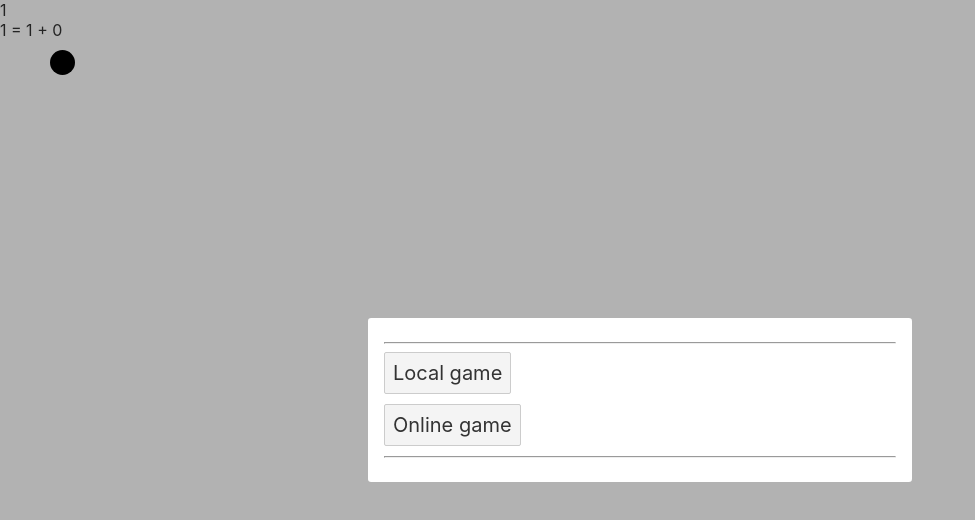
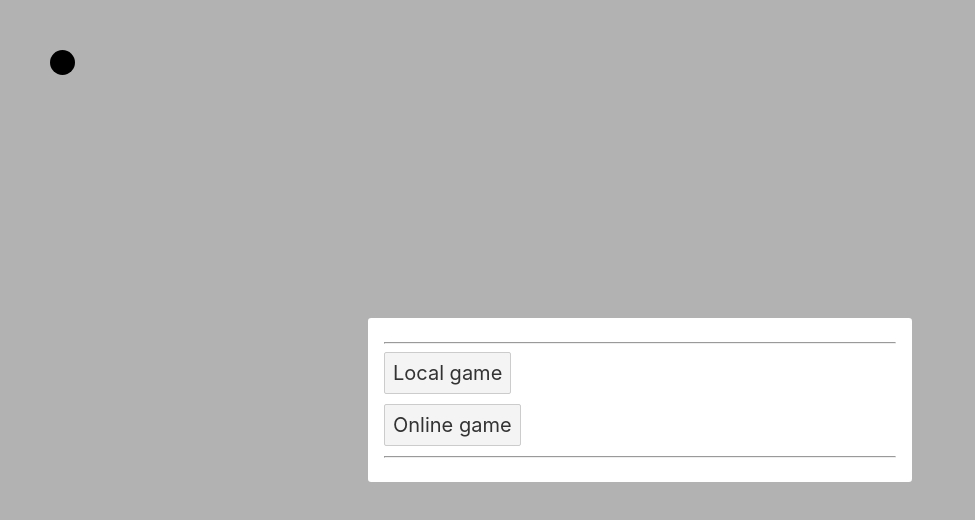
Before and after one commit to ketonen/pingpong-svelte, a Svelte app: page / in a window 1280 px wide. Shown: the top 520 px of the page, without its empty margins (0-975 px from the left). Built offline with nearby package versions, Linux system fonts and the light colour scheme.

Commit message:
Simplified game logic

```diff
--- a/src/App.svelte
+++ b/src/App.svelte
@@ -15,15 +15,12 @@
     rightDown: false
   };
 
-  let ballPosition = { x: 50, y: 50 };
-  let ballSpeedMultiplier;
+  let ballPosition;
 
-  let ballXDirection;
-  let ballXMomentum;
-
-
-  $: ballXDirectionWithMomentum = ballXDirection + ballXMomentum;
-  let ballYDirection = 1;
+  let ballStep = {
+    x: 0,
+    y: 2
+  };
 
   function callbackFunction(event) {
     gameType = event.detail;
@@ -32,12 +29,10 @@
   }
 
   let resetGame = () => {
+    ballPosition = { x: 50, y: 50 }
     gameType = undefined;
-    ballSpeedMultiplier = 3;
     own = 0;
     enemy = 0;
-    ballXDirection = 1;
-    ballXMomentum = 0;
   };
 
   let initializeControls = () => {
@@ -63,9 +58,9 @@
       if (ownKeys.leftDown) own--;
       if (enemyKeys.rightDown) enemy++;
       if (enemyKeys.leftDown) enemy--;
-      clickTimeout = setTimeout(clickTimer, 10);
+      clickTimeout = setTimeout(clickTimer, 20);
     };
-    clickTimeout = setTimeout(clickTimer, 10);
+    clickTimeout = setTimeout(clickTimer, 20);
   };
 
   let ballOverlapOwn = (b, r) => {
@@ -76,77 +71,67 @@
     return b.right >= r.left && b.left <= r.right && b.top <= r.bottom;
   };
 
+  let increaseBallSpeed = ballStep => {
+    let increateSpeed = axisStep => {
+      if (Math.abs(axisStep) >= 7) return axisStep;
+      if (axisStep < 0) return axisStep - 1;
+      if (axisStep > 0) return axisStep + 1;
+      return axisStep;
+    };
+
+    ballStep.x = increateSpeed(ballStep.x);
+    ballStep.y = increateSpeed(ballStep.y);
+
+    return ballStep;
+  };
+
   let ballTimeout;
   let clickTimeout;
-
-  let calculateMomentum = (keys, ballXDirection, ballXMomentum) => {
-    if (keys.rightDown) {
-      if (ballXDirection === 1) {
-        return ballXMomentum * -1 + 0.5;
-      } else return ballXMomentum - 0.5;
-    } else if (keys.leftDown) {
-      if (ballXDirection === -1) {
-        return ballXMomentum * -1 - 0.5;
-      } else return ballXMomentum + 0.5;
-    }
-
-    return ballXMomentum;
-  };
 
   let createBall = () => {
     let ballTimer = () => {
       if (gameType === undefined) return;
 
-      ballPosition.x =
-        ballPosition.x + ballXDirectionWithMomentum * ballSpeedMultiplier;
-      ballPosition.y = ballPosition.y + ballYDirection * ballSpeedMultiplier;
+      ballPosition.x = ballPosition.x + ballStep.x;
+      ballPosition.y = ballPosition.y + ballStep.y;
       let ballElement = document.getElementById("ball").getBoundingClientRect();
       if (
-        ballYDirection === 1 &&
+        ballStep.y > 0 &&
         ballOverlapOwn(
           ballElement,
           document.getElementById("own").getBoundingClientRect()
         )
       ) {
-        ballXMomentum = calculateMomentum(
-          ownKeys,
-          ballXDirection,
-          ballXMomentum
-        );
-
-        ballYDirection = -ballYDirection;
-        if (ballSpeedMultiplier < 10)
-          ballSpeedMultiplier = ballSpeedMultiplier * 1.1;
+        ballStep.y = -ballStep.y;
+        ballStep = increaseBallSpeed(ballStep);
+        if(ownKeys.rightDown)
+          ballStep.x = ballStep.x + 1
+        else if(ownKeys.leftDown)
+          ballStep.x = ballStep.x - 1
       }
       if (
-        ballYDirection === -1 &&
+        ballStep.y < 0 &&
         ballOverlapEnemy(
           ballElement,
           document.getElementById("enemy").getBoundingClientRect()
         )
       ) {
-        ballXMomentum = calculateMomentum(
-          enemyKeys,
-          ballXDirection,
-          ballXMomentum
-        );
-
-        ballYDirection = -ballYDirection;
-        if (ballSpeedMultiplier < 7)
-          ballSpeedMultiplier = ballSpeedMultiplier * 1.1;
+        ballStep.y = -ballStep.y;
+        ballStep = increaseBallSpeed(ballStep);
+        if(enemyKeys.rightDown)
+          ballStep.x = ballStep.x + 1
+        else if(enemyKeys.leftDown)
+          ballStep.x = ballStep.x - 1
       } else {
-        if (ballElement.left <= 0) {
+        if (ballStep.x < 0 && ballElement.left <= 0) {
           console.log("HIT LEFT WALL");
-          ballXDirection = 1;
-          ballXMomentum = ballXMomentum * -1;
-        } else if (ballElement.right >= window.innerWidth) {
+          ballStep.x = -ballStep.x;
+        } else if (ballStep.x > 0 && ballElement.right >= window.innerWidth) {
           console.log("HIT RIGHT WALL");
-          ballXDirection = -1;
-          ballXMomentum = ballXMomentum * -1;
+          ballStep.x = -ballStep.x;
         }
 
         if (ballElement.top <= 0 || ballElement.bottom >= window.innerHeight) {
-          ballYDirection = -ballYDirection;
           resetGame();
           clearTimeout(clickTimeout);
           clearTimeout(ballTimeout);
@@ -168,6 +153,3 @@
   <Bar type={'enemy'} position={enemy} />
 {/if}
 <Ball ball={ballPosition} />
-
-<div>{ballXDirectionWithMomentum}</div>
-<div>{ballXDirectionWithMomentum} = {ballXDirection} + {ballXMomentum}</div>
--- a/src/Ball.svelte
+++ b/src/Ball.svelte
@@ -1,10 +1,5 @@
 <script>
   export let ball;
-
-  // $: () => {
-  //   document.getElementById('own').left
-  //   document.getElementById('enemy').left
-  // }
 </script>
 
 <style>
```
